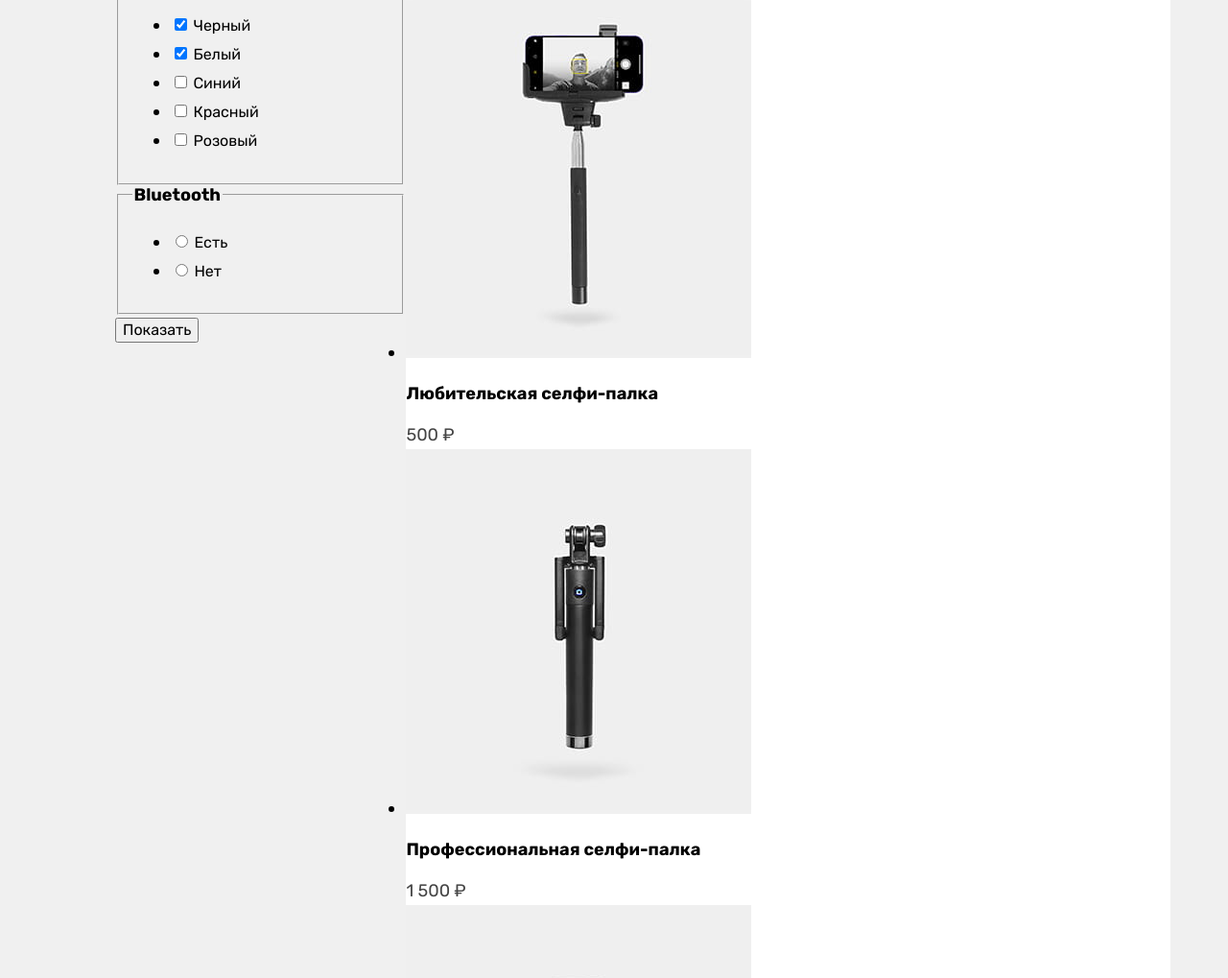
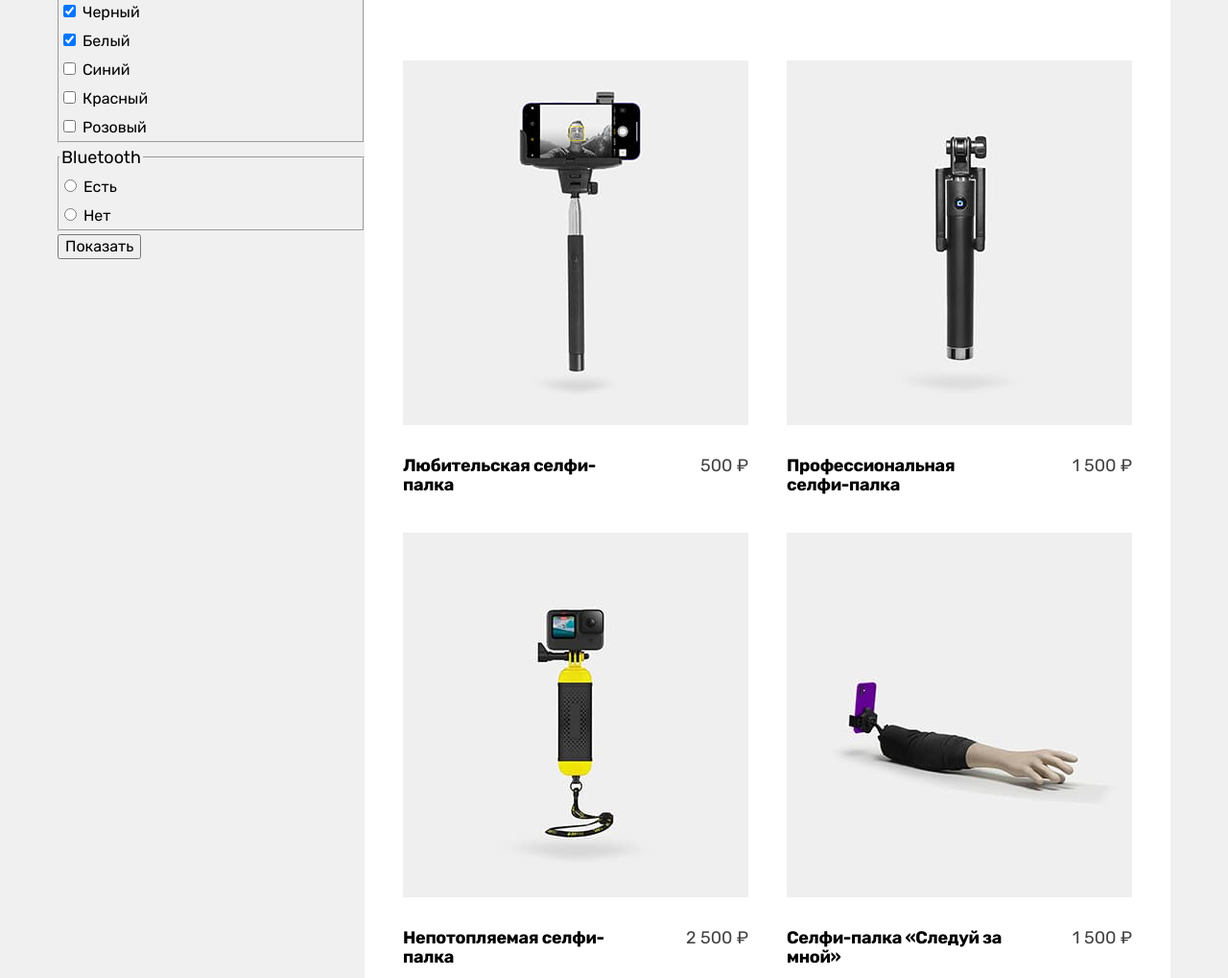
Before and after one commit to htmlacademy-htmlcss/1926869-device-34, a plain HTML site: page catalog.html in a window 1280 px wide. Shown: the part 421-1440 px from the top of the page at 96% size. Drawn offline with Linux system fonts and the light colour scheme.

Commit message:
Сетки компонентов на гридах

```diff
--- a/catalog.html
+++ b/catalog.html
@@ -86,7 +86,7 @@
           <p class="filter-text">Фильтр:</p>
           <form class="catalog-filter" action="https://echo.htmlacademy.ru/" method="get">
             <fieldset class="catalog-filter-group">
-              <legend class="catalog-filter-title catalog-bold">Цвет</legend>
+              <legend class="catalog-filter-title">Цвет</legend>
               <ul class="catalog-filter-list">
                 <li class="catalog-filter-item">
                   <label class="control">
@@ -121,7 +121,7 @@
               </ul>
             </fieldset>
             <fieldset class="catalog-filter-group">
-              <legend class="catalog-filter-title catalog-bold">Bluetooth</legend>
+              <legend class="catalog-filter-title">Bluetooth</legend>
               <ul class="catalog-filter-list">
                 <li class="catalog-filter-item">
                   <label class="control">
@@ -141,7 +141,6 @@
             <button class="button" type="submit">Показать</button>
           </form>
         </aside>
-        <!--------------------------------------------------------Сортировка--->
         <div class="catalog-cointainer">
           <div class="select-control-container">
             <p class="filter-text">Сортировка:</p>
@@ -160,45 +159,52 @@
               </button>
             </div>
           </div>
-          <!--------------------------------------------------------Каталог продуктов-->
           <div class="product-container">
             <ul class="product-list">
               <li class="product-item">
-                <a href="#" class="product-link">
+                <a href="#" class="product-link"><span class="visually-hidden">Любительская
+                    селфи-палка</span>
                   <img class="product-card-image" width="360" height="380" src="/images/catalog-image-1.jpg" alt="">
-                  <h3 class="product-card-title catalog-bold">Любительская
-                    селфи-палка</h3>
                 </a>
-                <b class="product-card-price">500 ₽</b>
+                <div class="product-card-container">
+                  <a href="#" class="product-card-title">Любительская
+                    селфи-палка</a>
+                  <b class="product-card-price">500 ₽</b>
+                </div>
               </li>
               <li class="product-item">
-                <a href="#" class="product-link">
+                <a href="#" class="product-link"><span class="visually-hidden">Профессиональная селфи-палка</span>
                   <img class="product-card-image" width="360" height="380" src="/images/catalog-image-2.jpg" alt="">
-                  <h3 class="product-card-title catalog-bold">Профессиональная селфи-палка</h3>
                 </a>
-                <b class="product-card-price">1 500 ₽</b>
+                <div class="product-card-container">
+                  <a href="#" class="product-card-title">Профессиональная селфи-палка </a>
+                  <b class="product-card-price">1 500 ₽</b>
+                </div>
               </li>
               <li class="product-item">
-                <a href="#" class="product-link">
+                <a href="#" class="product-link"><span class="visually-hidden">Непотопляемая
+                    селфи-палка</span>
                   <img class="product-card-image" width="360" height="380" src="/images/catalog-image-3.jpg" alt="">
-                  <h3 class="product-card-title catalog-bold">Непотопляемая
-                    селфи-палка</h3>
                 </a>
-                <b class="product-card-price">2 500 ₽</b>
+                <div class="product-card-container">
+                  <a href="#" class="product-card-title">Непотопляемая
+                    селфи-палка</a>
+                  <b class="product-card-price">2 500 ₽</b>
+                </div>
               </li>
               <li class="product-item">
-                <a href="#" class="product-link">
+                <a href="#" class="product-link"><span class="visually-hidden">Селфи-палка «Следуй за мной»</span>
                   <img class="product-card-image" width="360" height="380" src="/images/catalog-image-4.jpg" alt="">
-                  <h3 class="product-card-title catalog-bold">Селфи-палка «Следуй за мной»</h3>
                 </a>
-                <b class="product-card-price">1 500 ₽</b>
+                <div class="product-card-container">
+                  <a href="#" class="product-card-title">Селфи-палка «Следуй за мной»</a>
+                  <b class="product-card-price">1 500 ₽</b>
+                </div>
               </li>
             </ul>
-            <!----загрузить еще------>
             <div class="pagination-show-more-container">
               <button class="pagination-show-more" type="button">Загрузить еще</button>
             </div>
-            <!-- страницы товаров---->
             <ul class="pagination">
               <li class="pagination-item">
                 <a class="pagination-prev" title="Фото закончились">Назад</a>
@@ -219,7 +225,6 @@
       </div>
     </section>
   </main>
-  <!--Футер------------------------------------>
   <footer class="page-footer">
     <div class="footer-container">
       <section class="footer-contacts">
--- a/styles/styles.css
+++ b/styles/styles.css
@@ -180,10 +180,18 @@ body {
   width: 1160px;
   margin: 0 auto;
   margin-bottom: 30px;
+
+  background-image: url(../images/yellow-color.png);
+  background-repeat: repeat-x;
+  background-size: 27%;
 }
 
 .about-product {
   width: 560px;
+
+  background-image: url(../images/number-01.svg);
+  background-repeat: no-repeat;
+  background-position: top 25px right 50px;
 }
 
 .about-product-text {
@@ -263,6 +271,24 @@ body {
   font-size: 36px;
   margin: 0;
   margin-bottom: 12px;
+}
+
+.product-card-container {
+  display: flex;
+}
+
+.product-item {
+  display: flex;
+  flex-direction: column;
+}
+
+.product-card-title {
+  text-decoration: none;
+  font-weight: 700;
+  line-height: 20px;
+  letter-spacing: -0.02em;
+  color: #000000;
+  width: 225px;
 }
 
 .feature-product-item {
@@ -736,8 +762,15 @@ body {
 
 .sidebar {
   margin-top: 25px;
-  margin-left: 60px;
+  /* margin-left: 60px; */
   width: 320px;
+}
+
+.catalog-filter-list,
+.catalog-filter-group {
+  list-style-type: none;
+  margin: 0;
+  padding: 0;
 }
 
 .filter-text {
@@ -757,13 +790,6 @@ body {
   padding: 0;
 }
 
-.catalog-bold {
-  font-weight: 700;
-  font-size: 18px;
-  line-height: 20px;
-
-}
-
 .control {
   font-size: 16px;
   line-height: 19px;
@@ -775,6 +801,7 @@ body {
   text-align: right;
   font-weight: normal;
   color: #444444;
+  margin-left: auto;
 }
 
 .logo-link {
@@ -806,7 +833,13 @@ body {
 .product-list {
   margin: 0;
   padding: 0;
-  margin-bottom: 44px;
+  /* margin-bottom: 44px; */
+  list-style-type: none;
+  display: grid;
+  grid-template-columns: repeat(2, 360px);
+  gap: 40px;
+  padding: 70px 40px 44px;
+
 }
 
 .pagination {
@@ -855,6 +888,11 @@ body {
 .product-link {
   text-decoration: none;
   color: #000000;
+  margin-bottom: 32px;
+}
+
+.product-card-image {
+  display: block;
 }
 
 .pagination-prev {
```
Also changed, not shown: images/number-01.svg (added), images/yellow-color.png (added).
